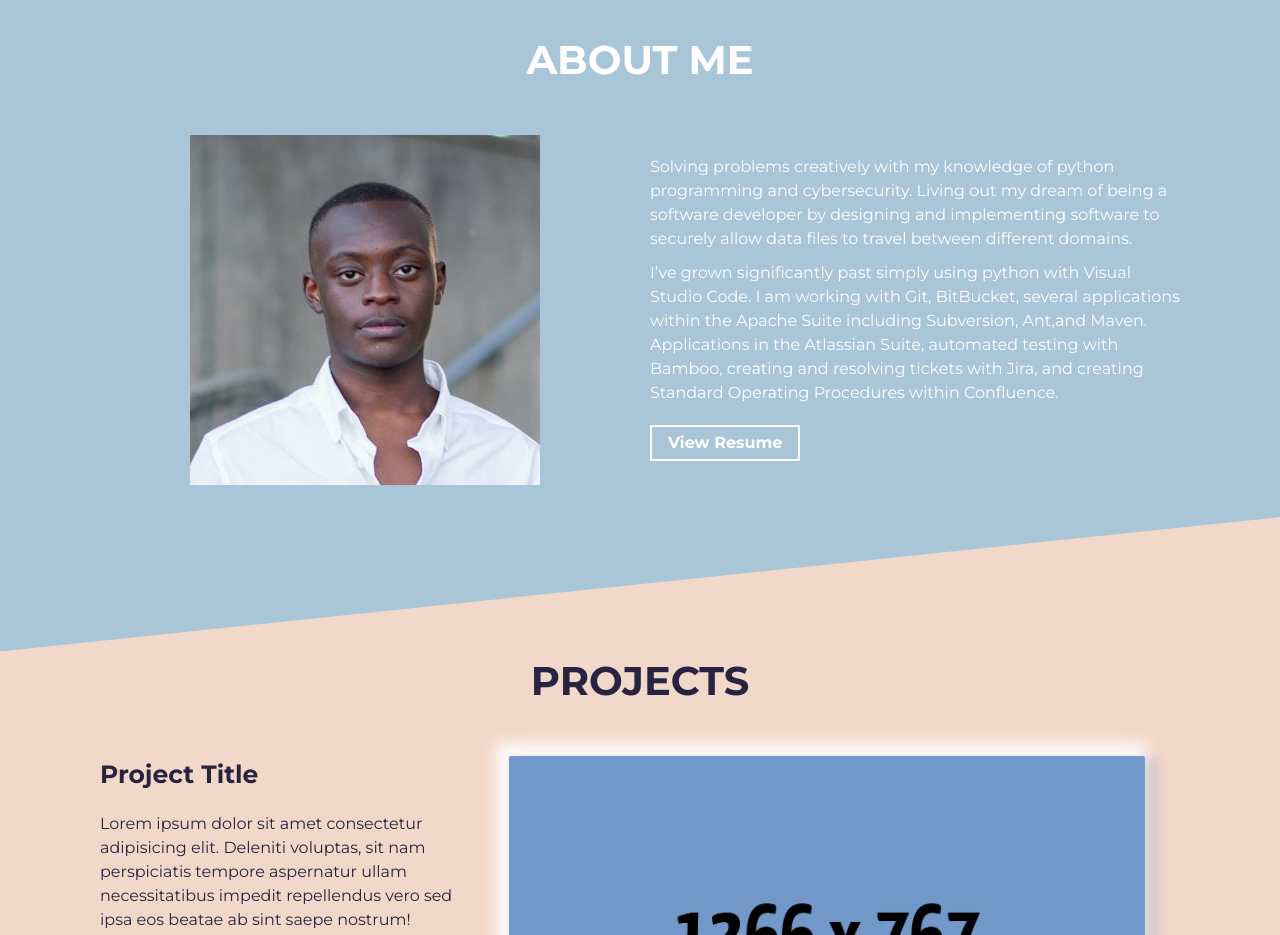
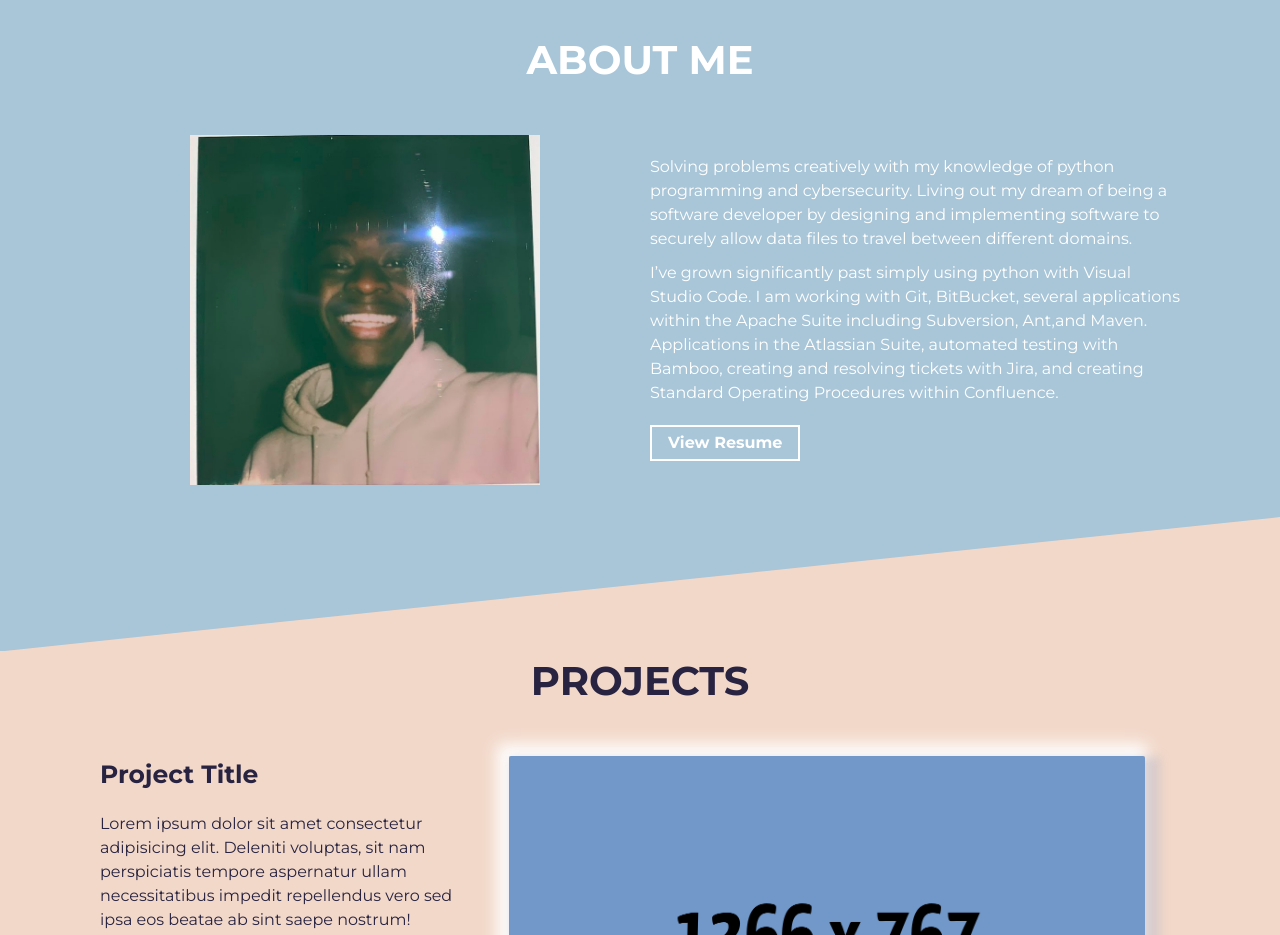
Before and after one commit to ton-gren/ton-gren.github.io, a plain HTML site: page index.html in a window 1280 px wide. Shown: the part 820-1755 px from the top of the page. Drawn offline with Linux system fonts and the light colour scheme.

Commit message:
profile update

```diff
--- a/index.html
+++ b/index.html
@@ -77,7 +77,7 @@
           <div class="about-wrapper__image">
             <img
               class="img-fluid"
-              src="./assets/profile.jpg"
+              src="./assets/IMG_1879.JPG"
               alt="Profile Image"
               width="450"
               height="350"
```
Also changed, not shown: assets/IMG_1879.JPG (added).
